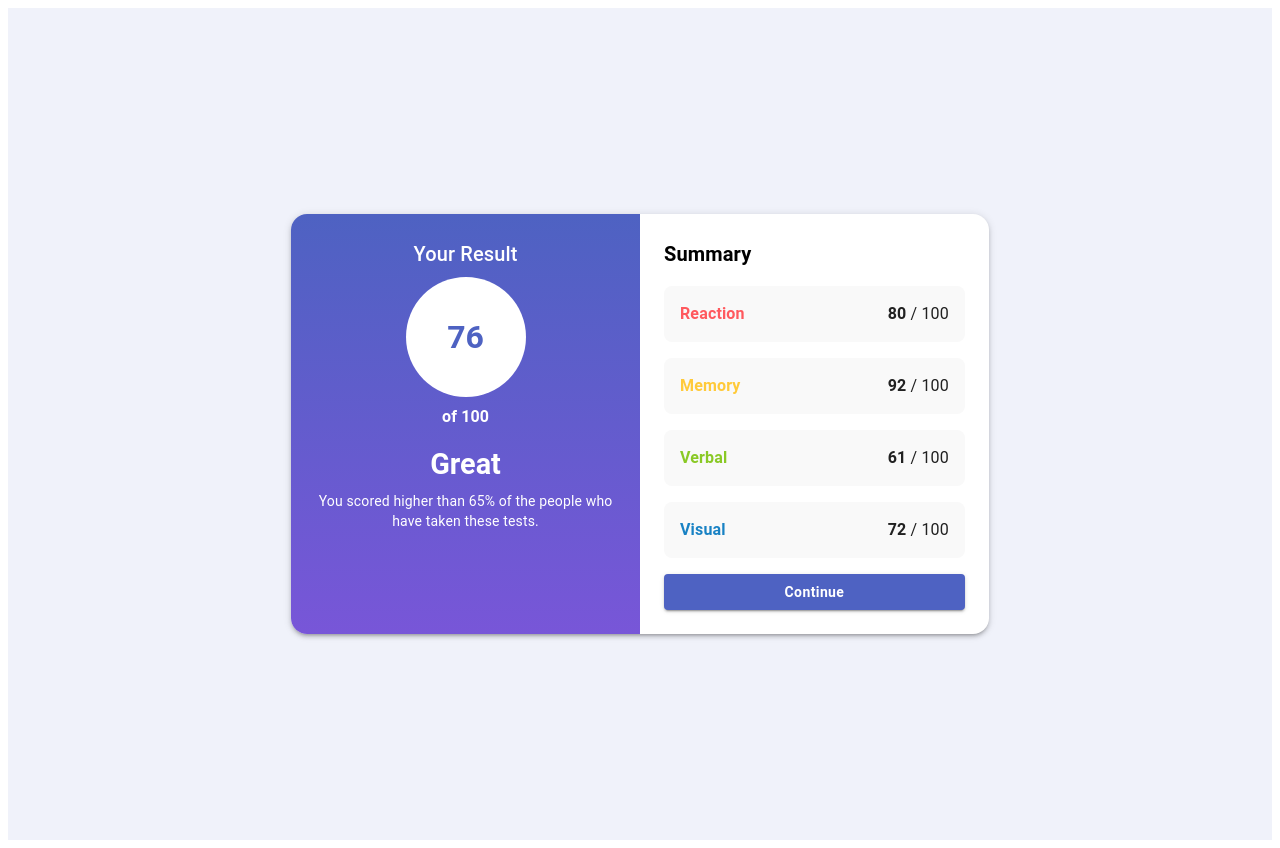
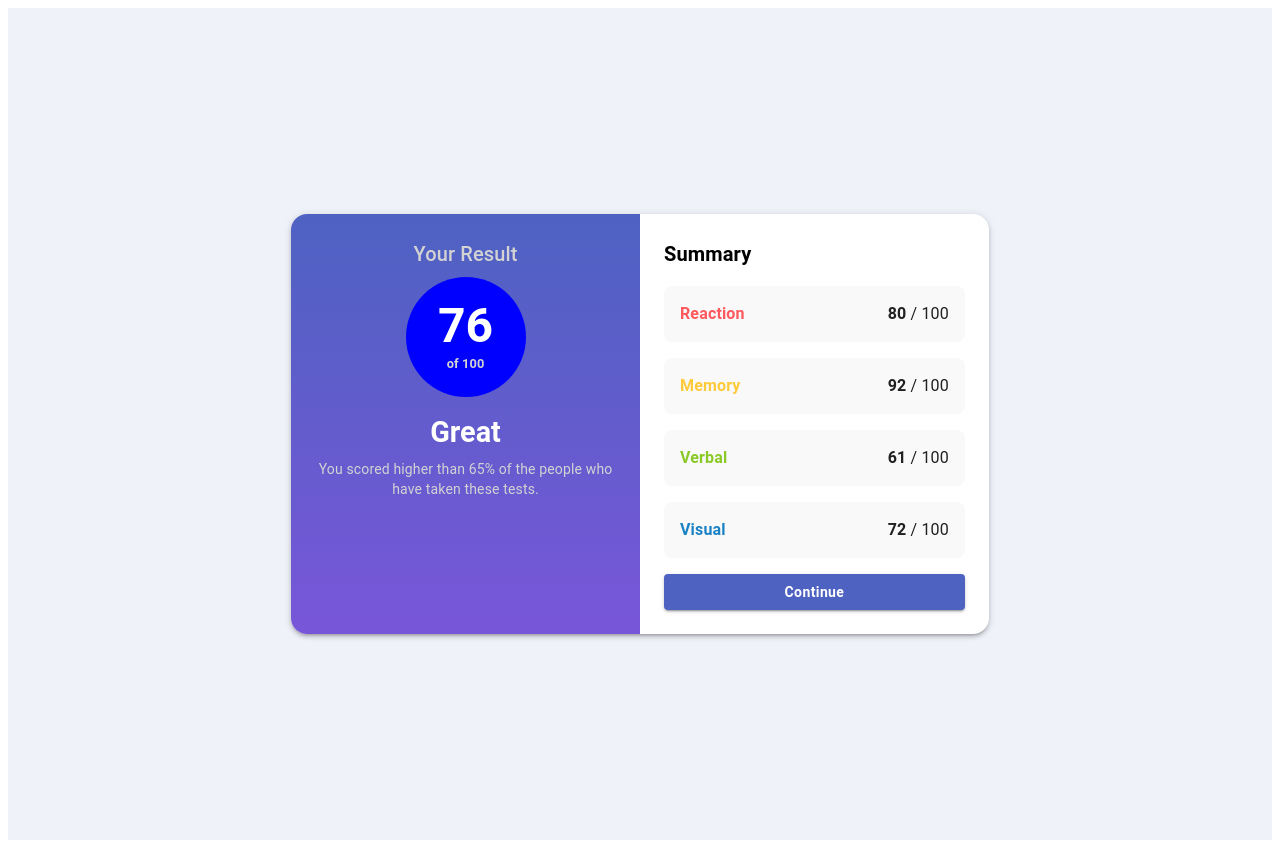
Before and after one commit to Cema2019/results-summary-frontend-mentor-challenge, a React (Vite) app: page / in a window 1280 px wide. Built offline with nearby package versions, Linux system fonts and the light colour scheme.

Commit message:
change color style

```diff
--- a/src/App.tsx
+++ b/src/App.tsx
@@ -1,11 +1,4 @@
-import {
-  Box,
-  Typography,
-  Card,
-  Button,
-  Avatar,
-  Stack,
-} from "@mui/material";
+import { Box, Typography, Card, Button, Avatar, Stack } from "@mui/material";
 
 const App: React.FC = () => {
   return (
@@ -40,35 +33,55 @@ const App: React.FC = () => {
             textAlign: "center",
           }}
         >
-          <Typography variant="h6" gutterBottom>
+          <Typography variant="h6" gutterBottom sx={{ color: "lightgray" }}>
             Your Result
           </Typography>
           <Avatar
             sx={{
-              backgroundColor: "white",
-              color: "#4e62c2",
+              backgroundColor: "blue",
               width: 120,
               height: 120,
-              margin: "0 auto",
+              display: "flex",
+              flexDirection: "column",
+              justifyContent: "center",
+              alignItems: "center",
               fontSize: 32,
               fontWeight: "bold",
+              textAlign: "center",
+              margin: "0 auto",
             }}
           >
-            76
+            <Typography
+              variant="h3"
+              sx={{
+                fontWeight: "bold",
+                lineHeight: 1,
+                color: "white",
+                marginBottom: 1
+              }}
+            >
+              76
+            </Typography>
+            <Typography
+              variant="body2"
+              sx={{
+                fontSize: "0.8rem",
+                fontWeight: 600,
+                lineHeight: 1,
+                color: "lightgray",
+              }}
+            >
+              of 100
+            </Typography>
           </Avatar>
-          <Typography
-            variant="body1"
-            sx={{ marginTop: 1, fontSize: "1rem", fontWeight: 600 }}
-          >
-            of 100
-          </Typography>
+
           <Typography
             variant="h5"
             sx={{ marginTop: 2, fontWeight: "bold", fontSize: "1.8rem" }}
           >
             Great
           </Typography>
-          <Typography variant="body2" sx={{ marginTop: 1 }}>
+          <Typography variant="body2" sx={{ marginTop: 1, color: "lightgray" }}>
             You scored higher than 65% of the people who have taken these tests.
           </Typography>
         </Box>
```
